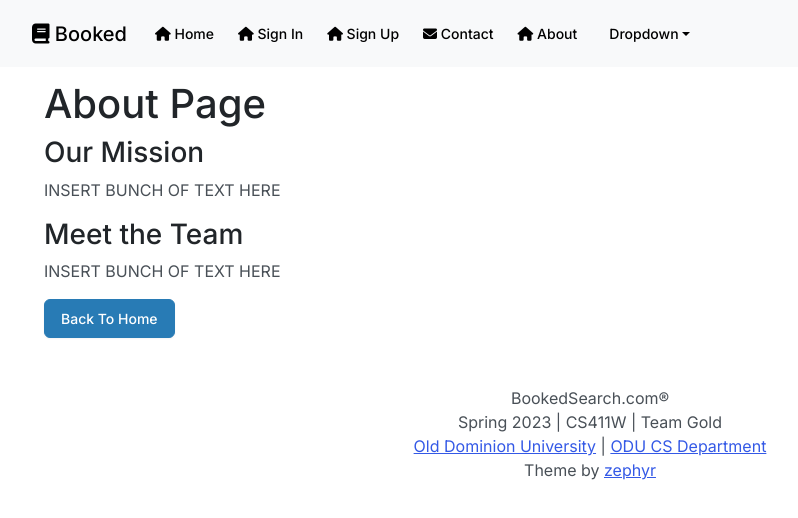
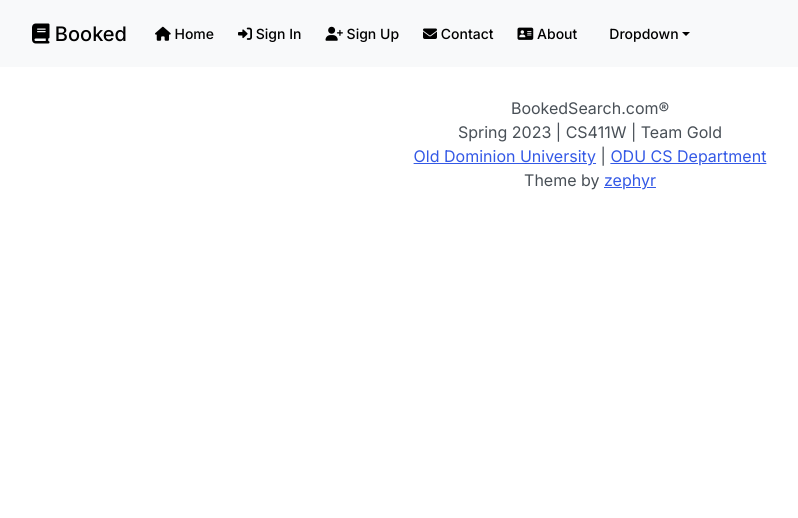
Before and after one commit to lvSojen/2023-Spring-CS411W-GOLD, a React (Create React App) app in the folder frontend/: page /about in a window 1280 px wide. Shown: the top 518 px of the page, without its empty margins (50-848 px from the left). Built offline with nearby package versions, Linux system fonts and the light colour scheme.

Commit message:
Made changes according to pull request

```diff
--- a/frontend/src/App.js
+++ b/frontend/src/App.js
@@ -3,9 +3,6 @@ import { BrowserRouter, Routes, Route } from "react-router-dom"
 import { Container } from "react-bootstrap"
 import HomeScreen from "./screens/HomeScreen"
 import ContactScreen from "./screens/ContactScreen"
-import AboutScreen from "./screens/AboutScreen"
-import SignInScreen from "./screens/SignInScreen"
-import SignUpScreen from "./screens/SignUpScreen"
 import Footer from "./components/page/Footer"
 import Header from "./components/page/Header"
 function App() {
@@ -17,9 +14,6 @@ function App() {
           <Routes>
             <Route path="/" element={<HomeScreen />} exact></Route>
             <Route path="/contact" element={<ContactScreen />} exact></Route>
-            <Route path="/about" element={<AboutScreen />} exact></Route>
-            <Route path="/signin" element={<SignInScreen />} exact></Route>
-            <Route path="/signup" element={<SignUpScreen />} exact></Route>
           </Routes>
         </Container>
       </main>
--- a/frontend/src/components/page/Header.js
+++ b/frontend/src/components/page/Header.js
@@ -19,16 +19,16 @@ function Header() {
                 <i class="fa-solid fa-house"></i> Home
               </Nav.Link>
               <Nav.Link href="/signin">
-                <i class="fa-solid fa-house"></i> Sign In
+                <i class="fa-solid fa-right-to-bracket"></i> Sign In
               </Nav.Link>
               <Nav.Link href="/signup">
-                <i class="fa-solid fa-house"></i> Sign Up
+                <i class="fa-solid fa-user-plus"></i> Sign Up
               </Nav.Link>
               <Nav.Link href="/contact">
                 <i className="fa-solid fa-envelope"></i> Contact
               </Nav.Link>
               <Nav.Link href="/about">
-                <i className="fa-solid fa-house"></i> About
+                <i class="fa-solid fa-address-card"></i> About
               </Nav.Link>
               <NavDropdown title="Dropdown" id="basic-nav-dropdown">
                 <NavDropdown.Item href="#action/3.1">Action</NavDropdown.Item>
--- a/frontend/src/screens/AboutScreen.js
+++ b/frontend/src/screens/AboutScreen.js
@@ -1,4 +1,3 @@
-import React from "react"
 import { Link } from "react-router-dom"
 import { Button } from "react-bootstrap"
 import { Container } from "react-bootstrap"
```
